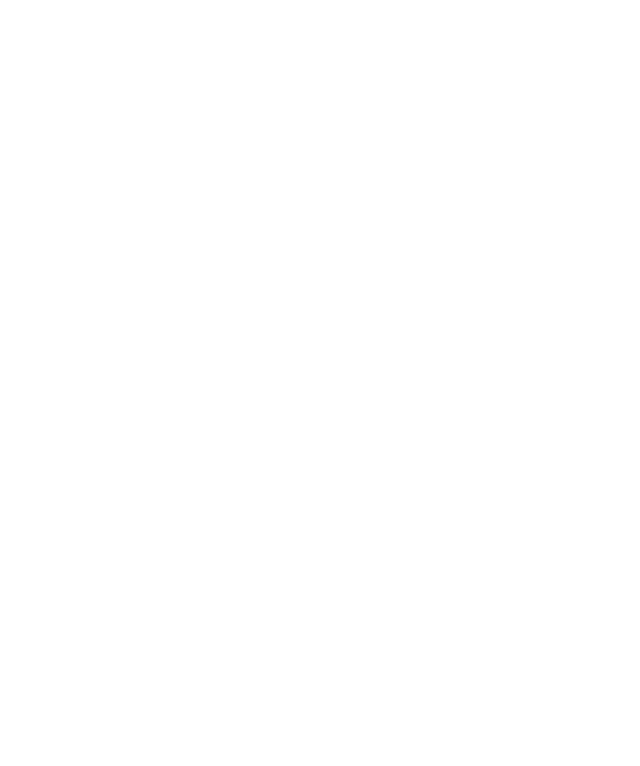
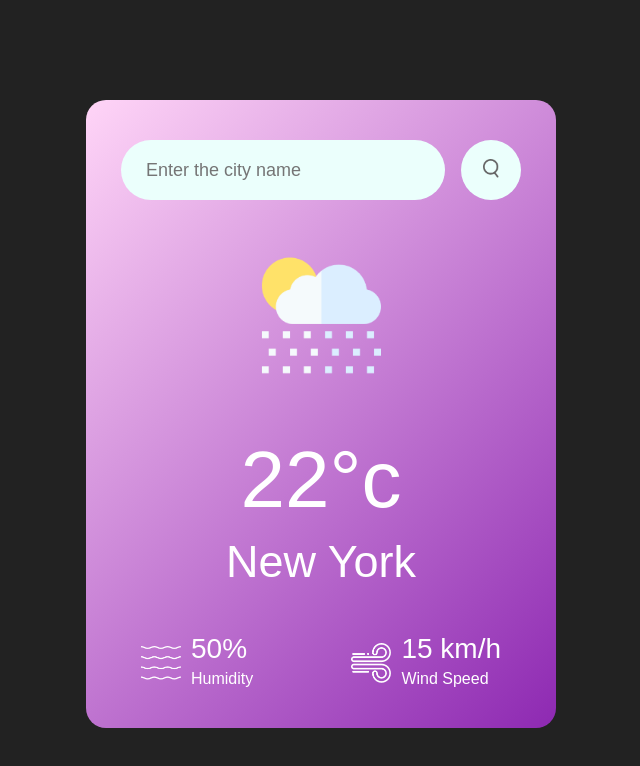
Before and after one commit to AnnabelleChuk/Weather-app, a plain HTML site: page index.html in a window 1280 px wide. Shown: the whole page, without its empty margins (319-959 px from the left). Drawn offline with Linux system fonts and the light colour scheme.

Commit message:
style update

```diff
--- a/index.html
+++ b/index.html
@@ -7,5 +7,35 @@
 </head>
 <body>
 
+<div class="card">
+    <div class="search">
+        <input type="text" placeholder="Enter the city name"
+        spellcheck="false">
+        <button><img src="images/search.png"></button>
+    </div>
+    <div class="weather">
+        <img src="images/rain.png" class="weather-icon">
+        <h1 class="temp">22°c</h1>
+        <h2 class="city">New York</h2>
+        <div class="details">
+            <div class="col">
+                <img src="images/humidity.png">
+                <div>
+                    <p class="humidity">50%</p>
+                    <p>Humidity</p>
+                </div>
+            </div>
+            <div class="col">
+                <img src="images/wind.png">
+                <div>
+                    <p class="wind">15 km/h</p>
+                    <p>Wind Speed</p>
+                </div>
+            </div>
+        </div>
+    </div>
+</div>
+
+
 </body>
 </html>
--- a/style.css
+++ b/style.css
@@ -4,3 +4,80 @@
         font-family: 'Poppins', sans-serif;
         box-sizing: border-box;
 }
+body{
+        background-color: #222;
+    }
+    .card{
+        width: 90%;
+        max-width: 470px;
+        background: linear-gradient(135deg, #ffd5f7, #a12accd8);
+        color: #fff;
+        margin: 100px auto 0;
+        border-radius: 20px;
+        padding: 40px 35px;
+        text-align: center;
+    }
+.search{
+    width: 100%;
+    display: flex;
+    align-items: center;
+    justify-content: space-between;
+}
+.search input{
+   border: 0;
+   outline: 0;
+   background: #ebfffc;
+   color: #555;
+   padding: 10px 25px;
+   height: 60px;
+   border-radius: 30px;
+   flex: 1;
+   margin-right:16px;
+   font-size: 18px;
+}
+.search button{
+    border: 0;
+    outline: 0;
+    background: #ebfffc;
+    border-radius: 50%;
+    width: 60px;
+    height: 60px;
+    cursor: pointer;
+}
+.search button img{
+    width: 16px;
+}
+.weather-icon{
+    width: 170px;
+    margin: 30px;
+}
+.weather h1{
+    font-size: 80px;
+    font-weight: 500;
+}
+.weather h2{
+    font-size: 45px;
+    font-weight: 400;
+    Margin-top: 10px;
+}
+.details{
+    display: flex;
+    align-items: center;
+    justify-content: space-between;
+    padding: 0 20px;
+    Margin-top: 50px;
+}
+.col{
+    display: flex;
+    align-items: center;
+    text-align: left;
+}
+.col img{
+    width: 40px;
+    margin-right: 10px;
+}
+.humidity, .wind{
+    font-size: 28px;
+    margin-top: -10px;
+    line-height: 1.5;
+}
```
